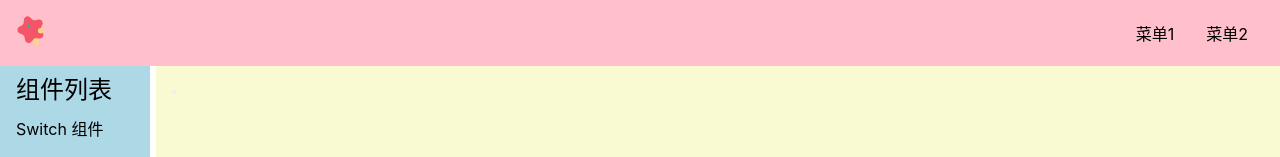
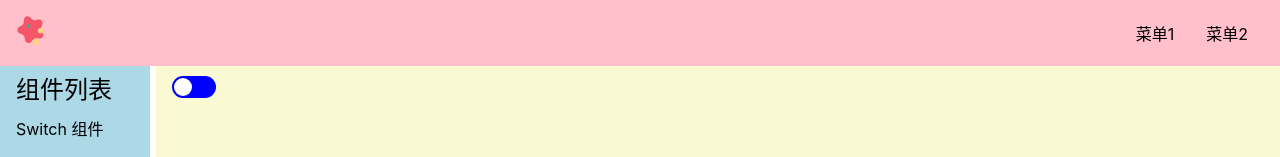
Before and after one commit to EvelynWXY/jelly-ui, a Vue app: page /#/doc/switch in a window 1280 px wide. Shown: the top 157 px of the page. Built offline with nearby package versions, Linux system fonts and the light colour scheme.

Commit message:
Switch css 1

```diff
--- a/src/components/SwitchDemo.vue
+++ b/src/components/SwitchDemo.vue
@@ -11,5 +11,4 @@ export default {
 }
 </script>
 <style lang="scss" scoped>
-span {}
 </style>
--- a/src/libs/Switch.vue
+++ b/src/libs/Switch.vue
@@ -3,3 +3,26 @@
         <button><span></span></button>
     </div>
 </template>
+<style lang="scss" scoped>
+$h: 22px;
+$h2: $h - 4px;
+
+button {
+    height: $h;
+    width: $h*2;
+    border: none;
+    background: blue;
+    border-radius: $h/2;
+    position: relative;
+}
+
+span {
+    position: absolute;
+    top: 2px;
+    left: 2px;
+    height: $h2;
+    width: $h2;
+    background: white;
+    border-radius: $h2 / 2;
+}
+</style>
```
